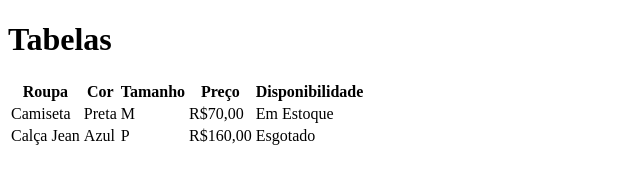
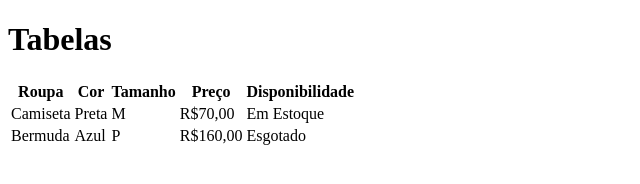
Before and after one commit to maurotnnjr/aula-tabela, a plain HTML site: page index.html in a window 1280 px wide. Shown: the whole page, without its empty margins (0-640 px from the left). Drawn offline with Linux system fonts and the light colour scheme.

Commit message:
trocado de calçca jeans para bermuda

```diff
--- a/index.html
+++ b/index.html
@@ -25,7 +25,7 @@
       <td>Em Estoque</td>
     </tr>
     <tr>
-      <td>Calça Jean</td>
+      <td>Bermuda</td>
       <td>Azul</td>
       <td>P</td>
       <td>R$160,00</td>
```
